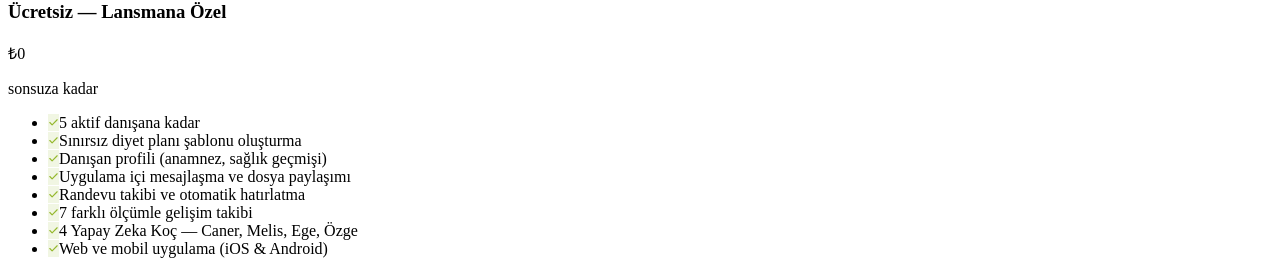
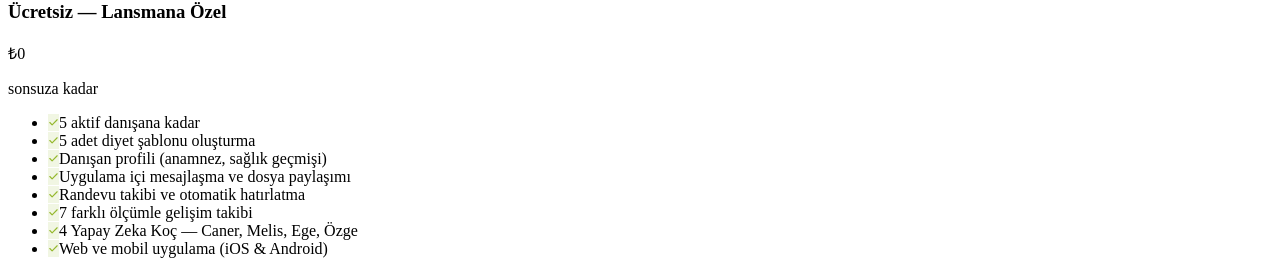
Before and after one commit to zuhrekorhn/helfit-landing, a Next.js app in the folder helfit-landing/: page / in a window 1280 px wide. Shown: the part 5879-6139 px from the top of the page. Built offline with nearby package versions, Linux system fonts and the light colour scheme.

Commit message:
ucretsiz planda sablon limiti duzeltildi

```diff
--- a/helfit-landing/pages/index.jsx
+++ b/helfit-landing/pages/index.jsx
@@ -457,7 +457,7 @@
       name:'Ücretsiz — Lansmana Özel', price:'₺0', sub:'sonsuza kadar', hi:false,
       features:[
         '5 aktif danışana kadar',
-        'Sınırsız diyet planı şablonu oluşturma',
+        '5 adet diyet şablonu oluşturma',
         'Danışan profili (anamnez, sağlık geçmişi)',
         'Uygulama içi mesajlaşma ve dosya paylaşımı',
         'Randevu takibi ve otomatik hatırlatma',
```
